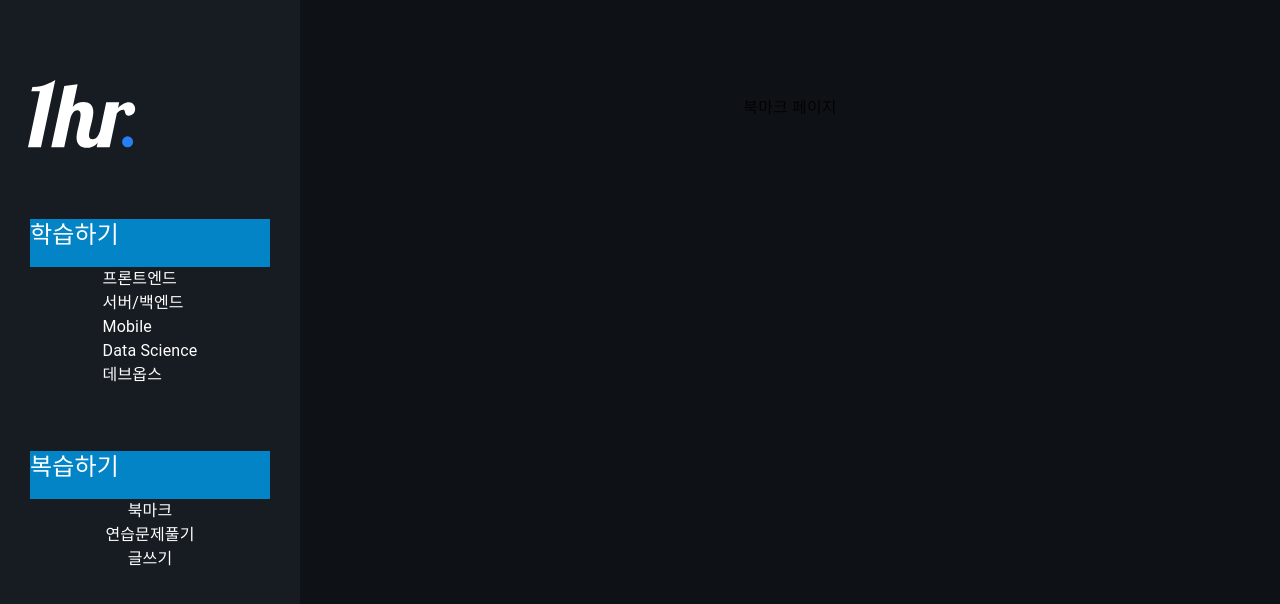
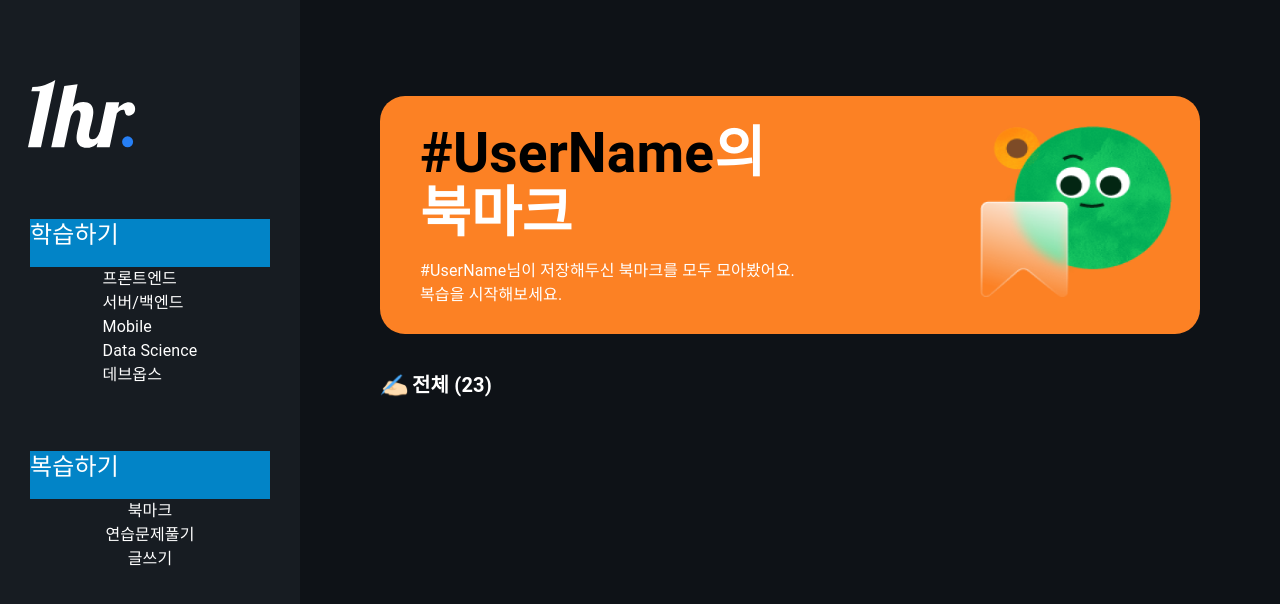
Before and after one commit to cathyleeu/1hour-deploy-test, a Next.js app: page /bookmark in a window 1280 px wide. Shown: the top 604 px of the page. Built offline with nearby package versions, Linux system fonts and the light colour scheme.

Commit message:
feat: bookmark page (login user)

```diff
--- /dev/null
+++ b/components/bookmark/banner.tsx
@@ -0,0 +1,27 @@
+import Image from 'next/image';
+import React, { memo } from 'react';
+
+type Props = {};
+
+const BookmarkBanner = (props: Props) => {
+  return (
+    <div className="w-full bg-[#FC8124] text-white rounded-[25px] px-[40px] py-[27px] relative">
+      <h1 className="font-bold text-[55px] leading-[60px]">
+        <span className="text-black">{`#UserName`}</span>
+        의
+        <br />
+        북마크
+      </h1>
+      <p className="mt-[16px]">
+        {`#UserName`}님이 저장해두신 북마크를 모두 모아봤어요.
+        <br />
+        복습을 시작해보세요.
+      </p>
+      <div className="absolute right-5 top-5 w-[25%] h-[80%]">
+        <Image src="/assets/images/banner/bookmark.png" alt="banner" layout="fill" />
+      </div>
+    </div>
+  );
+};
+
+export default memo(BookmarkBanner);
--- a/pages/bookmark.tsx
+++ b/pages/bookmark.tsx
@@ -1,16 +1,19 @@
-import type { NextPage } from 'next'
-import Head from 'next/head'
+import SmallHeader from '@components/common/small-header';
+import BookmarkBanner from 'components/bookmark/banner';
 
-const Bookmark: NextPage = () => {
+const Bookmark = () => {
+  // TODO: login auth
+
   return (
-    <div>
-      <Head>
-        <title>1Hour - Bookmark</title>
-      </Head>
-      북마크 페이지
-      {/* TODO: Bookmark */}
-    </div>
-  )
-}
+    <main className="w-full h-full">
+      <BookmarkBanner />
+      <section className="mt-9">
+        <SmallHeader content="전체 (23)" src="/assets/icons/pen.png" />
+      </section>
+      <section className="mt-9">{/* TODO: fetch User Data */}</section>
+      <section className="mt-9"></section>
+    </main>
+  );
+};
 
-export default Bookmark
+export default Bookmark;
```
Also changed, not shown: public/assets/images/banner/bookmark.png (added).
